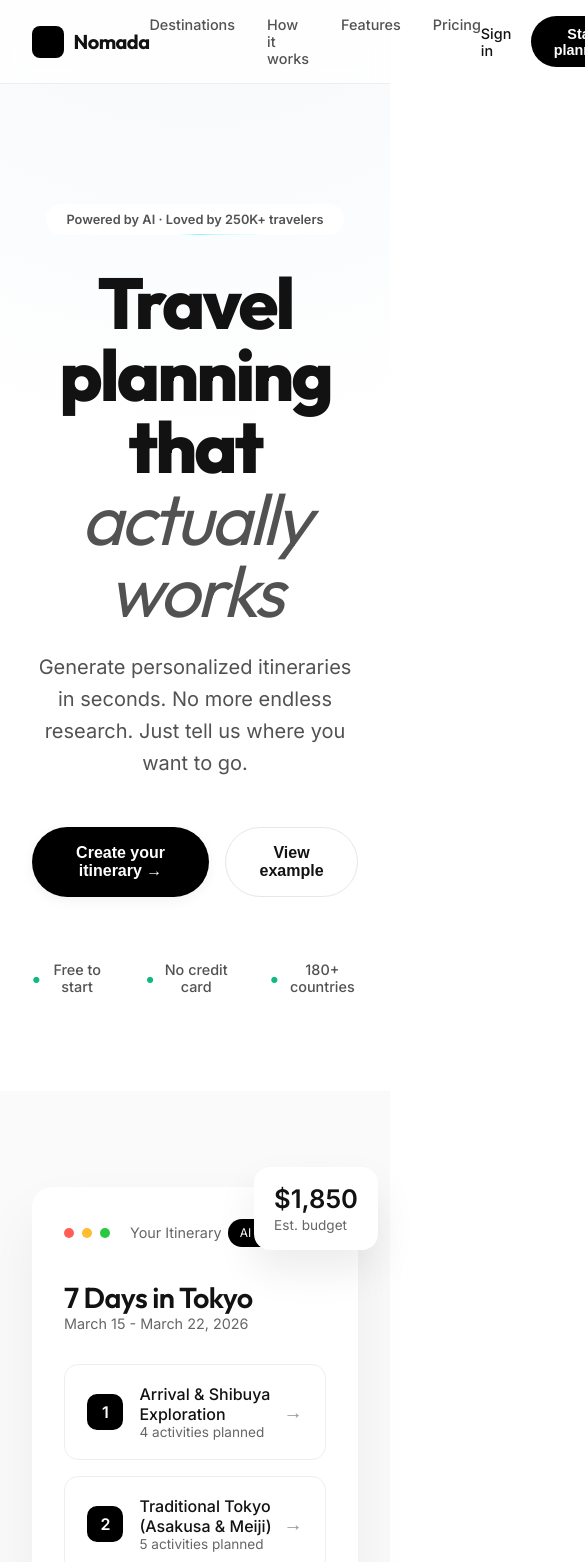
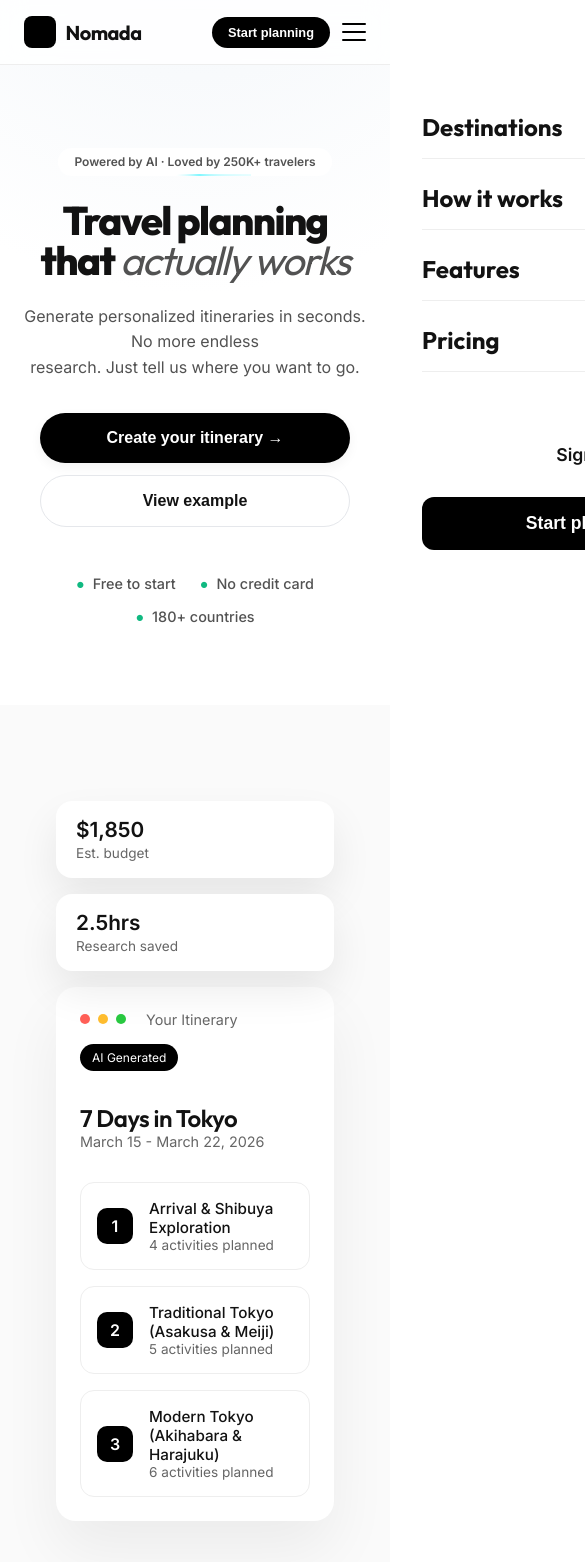
Before and after one commit to acanojiDev/nomada, an Angular app in the folder nomada/: page /welcome in a window 390 px wide. Shown: the top 1562 px of the page, 585 px wide, since content can reach past the window. Built offline with nearby package versions, Linux system fonts and the light colour scheme.

Commit message:
Responsive design implemented

```diff
--- a/nomada/src/app/features/landing-page/footer/footer.scss
+++ b/nomada/src/app/features/landing-page/footer/footer.scss
@@ -13,6 +13,11 @@
     grid-template-columns: 1.5fr 2fr;
     gap: 4rem;
     margin-bottom: 4rem;
+
+    @media (max-width: 900px) {
+      grid-template-columns: 1fr;
+      gap: 3rem;
+    }
   }
 
   &__brand {
@@ -53,6 +58,16 @@
     display: grid;
     grid-template-columns: repeat(3, 1fr);
     gap: 4rem;
+
+    @media (max-width: 768px) {
+      grid-template-columns: repeat(2, 1fr);
+      gap: 2.5rem;
+    }
+
+    @media (max-width: 480px) {
+      grid-template-columns: 1fr;
+      gap: 2rem;
+    }
   }
 
   &__column {
@@ -93,6 +108,12 @@
     display: flex;
     justify-content: space-between;
     align-items: center;
+
+    @media (max-width: 600px) {
+      flex-direction: column;
+      gap: 1.5rem;
+      text-align: center;
+    }
   }
 
   &__copyright {
--- a/nomada/src/app/features/landing-page/hero/hero.html
+++ b/nomada/src/app/features/landing-page/hero/hero.html
@@ -15,7 +15,29 @@
     <div class="header__actions">
       <a class="header__signin">Sign in</a>
       <button class="header__cta">Start planning</button>
+
+      <!-- Hamburger Button -->
+      <button class="header__hamburger" (click)="toggleMenu()" [class.header__hamburger--open]="isMenuOpen">
+        <span></span>
+        <span></span>
+        <span></span>
+      </button>
     </div>
+  </div>
+
+  <!-- Mobile Menu -->
+  <div class="header__mobile-menu" [class.header__mobile-menu--open]="isMenuOpen">
+    <nav class="header__mobile-nav">
+      <a class="header__mobile-link" (click)="closeMenu()">Destinations</a>
+      <a class="header__mobile-link" (click)="closeMenu()">How it works</a>
+      <a class="header__mobile-link" (click)="closeMenu()">Features</a>
+      <a class="header__mobile-link" (click)="closeMenu()">Pricing</a>
+
+      <div class="header__mobile-actions">
+        <a class="header__mobile-signin" (click)="closeMenu()">Sign in</a>
+        <button class="header__mobile-cta" (click)="closeMenu()">Start planning</button>
+      </div>
+    </nav>
   </div>
 </header>
 
--- a/nomada/src/app/features/landing-page/hero/hero.scss
+++ b/nomada/src/app/features/landing-page/hero/hero.scss
@@ -16,6 +16,10 @@
     display: flex;
     align-items: center;
     justify-content: space-between;
+
+    @media (max-width: 768px) {
+      padding: 1rem 1.5rem;
+    }
   }
 
   &__brand {
@@ -49,6 +53,10 @@
   &__nav {
     display: flex;
     gap: 2rem;
+
+    @media (max-width: 768px) {
+      display: none; // Hide desktop nav on mobile/tablet
+    }
   }
 
   &__link {
@@ -67,12 +75,24 @@
     display: flex;
     align-items: center;
     gap: 1.25rem;
+
+    @media (max-width: 480px) {
+      gap: 0.75rem;
+    }
   }
 
   &__signin {
     font-size: 0.9rem;
     font-weight: 500;
     cursor: pointer;
+
+    @media (max-width: 768px) {
+      display: none; // Hide desktop signin on mobile/tablet
+    }
+
+    @media (max-width: 480px) {
+      font-size: 0.85rem;
+    }
   }
 
   &__cta {
@@ -88,10 +108,114 @@
       transform 0.2s ease,
       background 0.2s ease;
 
+    @media (max-width: 480px) {
+      padding: 0.5rem 1rem;
+      font-size: 0.8rem;
+    }
+
     &:hover {
       background: var(--color-primary-soft);
       transform: translateY(-1px);
     }
+  }
+
+  /* Hamburger Menu */
+  &__hamburger {
+    display: none;
+    flex-direction: column;
+    justify-content: space-between;
+    width: 24px;
+    height: 18px;
+    background: transparent;
+    border: none;
+    cursor: pointer;
+    padding: 0;
+    z-index: 101;
+
+    @media (max-width: 768px) {
+      display: flex;
+    }
+
+    span {
+      width: 100%;
+      height: 2px;
+      background-color: var(--color-primary);
+      transition: all 0.3s ease;
+      border-radius: 2px;
+    }
+
+    &--open {
+      span:nth-child(1) {
+        transform: translateY(8px) rotate(45deg);
+      }
+      span:nth-child(2) {
+        opacity: 0;
+      }
+      span:nth-child(3) {
+        transform: translateY(-8px) rotate(-45deg);
+      }
+    }
+  }
+
+  /* Mobile Overlay Menu */
+  &__mobile-menu {
+    position: fixed;
+    top: 0;
+    left: 0;
+    width: 100%;
+    height: 100dvh;
+    background: #ffffff;
+    padding-top: 80px;
+    transform: translateX(100%);
+    transition: transform 0.4s cubic-bezier(0.165, 0.84, 0.44, 1);
+    z-index: 99;
+
+    &--open {
+      transform: translateX(0);
+    }
+  }
+
+  &__mobile-nav {
+    display: flex;
+    flex-direction: column;
+    padding: 2rem;
+    gap: 1.5rem;
+  }
+
+  &__mobile-link {
+    font-size: 1.5rem;
+    font-family: var(--font-heading);
+    font-weight: 700;
+    color: var(--color-text-primary);
+    text-decoration: none;
+    border-bottom: 1px solid var(--color-border);
+    padding-bottom: 1rem;
+  }
+
+  &__mobile-actions {
+    display: flex;
+    flex-direction: column;
+    gap: 1rem;
+    margin-top: 2rem;
+  }
+
+  &__mobile-signin {
+    font-size: 1.1rem;
+    font-weight: 600;
+    text-align: center;
+    padding: 1rem;
+    color: var(--color-text-primary);
+  }
+
+  &__mobile-cta {
+    background: var(--color-primary);
+    color: #fff;
+    border: none;
+    padding: 1rem;
+    border-radius: var(--radius-md);
+    font-weight: 700;
+    font-size: 1.1rem;
+    cursor: pointer;
   }
 }
 
@@ -100,11 +224,19 @@
   padding-top: 140px;
   background: radial-gradient(circle at 50% -20%, #f1f5f9 0%, #ffffff 50%);
 
+  @media (max-width: 768px) {
+    padding-top: 100px;
+  }
+
   &__container {
     max-width: 1000px;
     margin: auto;
     padding: 4rem 2rem 6rem;
     text-align: center;
+
+    @media (max-width: 768px) {
+      padding: 3rem 1.5rem 5rem;
+    }
   }
 
   &__badge {
@@ -143,6 +275,12 @@
       border-radius: inherit;
       z-index: -1;
     }
+
+    @media (max-width: 480px) {
+      padding: 0.4rem 1rem;
+      font-size: 0.75rem;
+      margin-bottom: 1.5rem;
+    }
   }
 
   &__title {
@@ -153,6 +291,14 @@
     margin-bottom: 1.5rem;
     color: var(--color-text-primary);
     letter-spacing: -0.04em;
+
+    @media (max-width: 768px) {
+      font-size: 3.5rem;
+    }
+
+    @media (max-width: 480px) {
+      font-size: 2.5rem;
+    }
 
     &--italic {
       font-style: italic;
@@ -167,6 +313,16 @@
     max-width: 600px;
     margin: 0 auto 3rem;
     line-height: 1.6;
+
+    @media (max-width: 768px) {
+      font-size: 1.1rem;
+      margin-bottom: 2.5rem;
+    }
+
+    @media (max-width: 480px) {
+      font-size: 1rem;
+      margin-bottom: 2rem;
+    }
   }
 
   &__actions {
@@ -174,6 +330,13 @@
     justify-content: center;
     gap: 1rem;
     margin-bottom: 4rem;
+
+    @media (max-width: 480px) {
+      flex-direction: column;
+      gap: 0.75rem;
+      margin-bottom: 3rem;
+      padding: 0 1rem;
+    }
   }
 
   &__primary {
@@ -187,6 +350,10 @@
     cursor: pointer;
     transition: all 0.2s ease;
     box-shadow: var(--shadow-md);
+
+    @media (max-width: 480px) {
+      width: 100%;
+    }
 
     &:hover {
       background: var(--color-primary-soft);
@@ -206,6 +373,10 @@
     cursor: pointer;
     transition: all 0.2s ease;
 
+    @media (max-width: 480px) {
+      width: 100%;
+    }
+
     &:hover {
       background: var(--color-background-subtle);
       border-color: var(--color-text-primary);
@@ -219,6 +390,15 @@
     font-size: 0.9rem;
     color: var(--color-text-secondary);
     font-weight: 500;
+
+    @media (max-width: 768px) {
+      gap: 1.5rem;
+    }
+
+    @media (max-width: 600px) {
+      flex-wrap: wrap;
+      gap: 1rem 1.5rem;
+    }
   }
 
   &__feature__circle {
--- a/nomada/src/app/features/landing-page/hero/hero.ts
+++ b/nomada/src/app/features/landing-page/hero/hero.ts
@@ -7,5 +7,13 @@ import { Component } from '@angular/core';
   styleUrl: './hero.scss',
 })
 export class Hero {
+  isMenuOpen = false;
 
+  toggleMenu() {
+    this.isMenuOpen = !this.isMenuOpen;
+  }
+
+  closeMenu() {
+    this.isMenuOpen = false;
+  }
 }
--- a/nomada/src/app/features/landing-page/idea-to-itinerary/idea-to-itinerary.scss
+++ b/nomada/src/app/features/landing-page/idea-to-itinerary/idea-to-itinerary.scss
@@ -20,6 +20,14 @@
     line-height: 1.1;
     margin-bottom: 1.5rem;
     letter-spacing: -0.04em;
+
+    @media (max-width: 768px) {
+      font-size: 2.5rem;
+    }
+
+    @media (max-width: 480px) {
+      font-size: 2rem;
+    }
   }
 
   &__subtitle {
@@ -34,6 +42,14 @@
     grid-template-columns: repeat(4, 1fr);
     gap: 1.5rem;
     margin-bottom: 6rem;
+
+    @media (max-width: 1024px) {
+      grid-template-columns: repeat(2, 1fr);
+    }
+
+    @media (max-width: 600px) {
+      grid-template-columns: 1fr;
+    }
   }
 
   &__cta {
@@ -46,6 +62,13 @@
     border: 1px solid rgba(255, 255, 255, 0.1);
     backdrop-filter: blur(12px);
     box-shadow: var(--shadow-lg);
+
+    @media (max-width: 900px) {
+      flex-direction: column;
+      text-align: center;
+      gap: 2rem;
+      padding: 2.5rem 1.5rem;
+    }
   }
 
   &__cta-title {
@@ -54,6 +77,10 @@
     font-weight: 700;
     margin: 0 0 0.75rem;
     letter-spacing: -0.02em;
+
+    @media (max-width: 480px) {
+      font-size: 1.5rem;
+    }
   }
 
   &__cta-text {
@@ -65,6 +92,11 @@
   &__cta-actions {
     display: flex;
     gap: 1.25rem;
+
+    @media (max-width: 480px) {
+      flex-direction: column;
+      width: 100%;
+    }
   }
 }
 
--- a/nomada/src/app/features/landing-page/itinerary-preview/itinerary-preview.scss
+++ b/nomada/src/app/features/landing-page/itinerary-preview/itinerary-preview.scss
@@ -6,6 +6,10 @@
     position: relative;
     max-width: 1000px;
     margin: auto;
+
+    @media (max-width: 1024px) {
+      padding: 0 1.5rem;
+    }
   }
 
   /* Floating stats */
@@ -16,6 +20,28 @@
     padding: 1rem 1.25rem;
     box-shadow: 0 20px 40px rgba(0, 0, 0, 0.08);
     text-align: left;
+    z-index: 2;
+
+    @media (max-width: 1100px) {
+       position: static;
+       margin-bottom: 1rem;
+       display: inline-block;
+       width: calc(50% - 0.5rem);
+       box-sizing: border-box;
+
+       &--budget {
+         margin-right: 0.5rem;
+       }
+       &--time {
+         margin-left: 0.5rem;
+       }
+    }
+
+    @media (max-width: 600px) {
+      width: 100%;
+      margin-left: 0 !important;
+      margin-right: 0 !important;
+    }
 
     &--budget {
       top: -20px;
@@ -32,6 +58,10 @@
     display: block;
     font-size: 1.6rem;
     font-weight: 600;
+
+    @media (max-width: 768px) {
+      font-size: 1.3rem;
+    }
   }
 
   &__stat-label {
@@ -45,6 +75,10 @@
     border-radius: 20px;
     padding: 2rem;
     box-shadow: 0 30px 60px rgba(0, 0, 0, 0.06);
+
+    @media (max-width: 600px) {
+      padding: 1.5rem;
+    }
   }
 
   &__card-header {
@@ -52,6 +86,12 @@
     justify-content: space-between;
     align-items: center;
     margin-bottom: 2rem;
+
+    @media (max-width: 480px) {
+      flex-direction: column;
+      align-items: flex-start;
+      gap: 1rem;
+    }
   }
 
   &__window {
@@ -97,6 +137,10 @@
   &__title {
     font-size: 1.8rem;
     font-weight: 600;
+
+    @media (max-width: 480px) {
+      font-size: 1.5rem;
+    }
   }
 
   &__date {
@@ -122,6 +166,10 @@
     border: 1px solid #eee;
     cursor: pointer;
 
+    @media (max-width: 480px) {
+      padding: 1rem;
+    }
+
     &:hover {
       background: #fafafa;
     }
@@ -138,6 +186,7 @@
     justify-content: center;
     font-weight: 600;
     margin-right: 1rem;
+    flex-shrink: 0;
   }
 
   &__content {
@@ -146,6 +195,9 @@
 
   &__item-title {
     font-weight: 500;
+    @media (max-width: 480px) {
+      font-size: 0.95rem;
+    }
   }
 
   &__item-subtitle {
@@ -156,5 +208,9 @@
   &__arrow {
     font-size: 1.2rem;
     color: #999;
+
+    @media (max-width: 480px) {
+      display: none;
+    }
   }
 }
--- a/nomada/src/app/features/landing-page/popular-destinations/popular-destinations.scss
+++ b/nomada/src/app/features/landing-page/popular-destinations/popular-destinations.scss
@@ -8,6 +8,12 @@
     justify-content: space-between;
     align-items: flex-end;
     margin-bottom: 3rem;
+
+    @media (max-width: 768px) {
+      flex-direction: column;
+      align-items: flex-start;
+      gap: 1.5rem;
+    }
   }
 
   &__title {
@@ -16,6 +22,10 @@
     font-weight: 800;
     margin: 0;
     letter-spacing: -0.03em;
+
+    @media (max-width: 480px) {
+      font-size: 2rem;
+    }
   }
 
   &__subtitle {
@@ -45,6 +55,16 @@
     grid-template-columns: repeat(4, 1fr);
     grid-template-rows: repeat(2, 280px);
     gap: 1.5rem;
+
+    @media (max-width: 1024px) {
+      grid-template-columns: repeat(2, 1fr);
+      grid-template-rows: auto;
+    }
+
+    @media (max-width: 600px) {
+      grid-template-columns: 1fr;
+      gap: 1rem;
+    }
   }
 }
 
@@ -140,14 +160,30 @@
   &--large {
     grid-column: span 2;
     grid-row: span 2;
+
+    @media (max-width: 1024px) {
+      grid-row: span 1;
+    }
+
+    @media (max-width: 600px) {
+      grid-column: span 1;
+    }
   }
 
   &--small {
     height: 100%;
+
+    @media (max-width: 1024px) {
+      height: 280px;
+    }
   }
 
   &--wide {
     grid-column: span 2;
     height: 280px;
+
+    @media (max-width: 600px) {
+      grid-column: span 1;
+    }
   }
 }
--- a/nomada/src/app/features/landing-page/testimonials/testimonials.scss
+++ b/nomada/src/app/features/landing-page/testimonials/testimonials.scss
@@ -35,6 +35,14 @@
     font-weight: 800;
     margin-bottom: 1rem;
     letter-spacing: -0.03em;
+
+    @media (max-width: 768px) {
+      font-size: 2.2rem;
+    }
+
+    @media (max-width: 480px) {
+      font-size: 1.8rem;
+    }
   }
 
   &__subtitle {
@@ -48,6 +56,15 @@
     grid-template-columns: repeat(3, 1fr);
     gap: 2rem;
     margin-bottom: 6rem;
+
+    @media (max-width: 1024px) {
+      grid-template-columns: repeat(2, 1fr);
+    }
+
+    @media (max-width: 768px) {
+      grid-template-columns: 1fr;
+      gap: 1.5rem;
+    }
   }
 
   &__cta {
@@ -58,6 +75,11 @@
     position: relative;
     overflow: hidden;
     box-shadow: var(--shadow-lg);
+
+    @media (max-width: 768px) {
+      padding: 4rem 1.5rem;
+      border-radius: 1.5rem;
+    }
 
     &::before {
       content: '';
@@ -77,6 +99,14 @@
     font-weight: 800;
     margin-bottom: 1.5rem;
     letter-spacing: -0.04em;
+
+    @media (max-width: 768px) {
+      font-size: 2.5rem;
+    }
+
+    @media (max-width: 480px) {
+      font-size: 2rem;
+    }
   }
 
   &__cta-text {
@@ -93,6 +123,12 @@
     justify-content: center;
     gap: 1.5rem;
     margin-bottom: 2rem;
+
+    @media (max-width: 480px) {
+      flex-direction: column;
+      gap: 1rem;
+      padding: 0 1rem;
+    }
   }
 
   &__cta-note {
```
